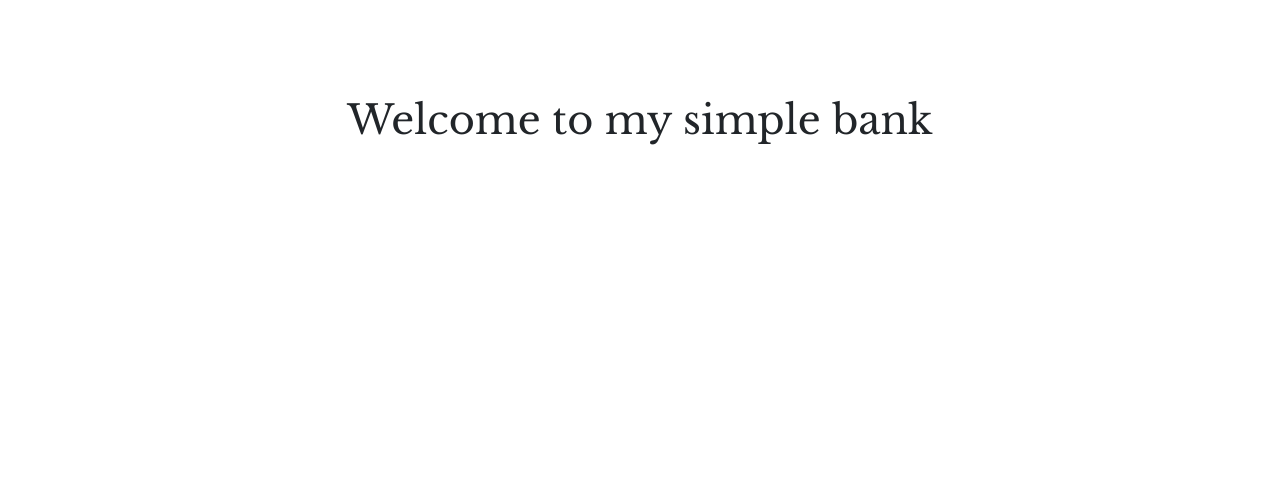
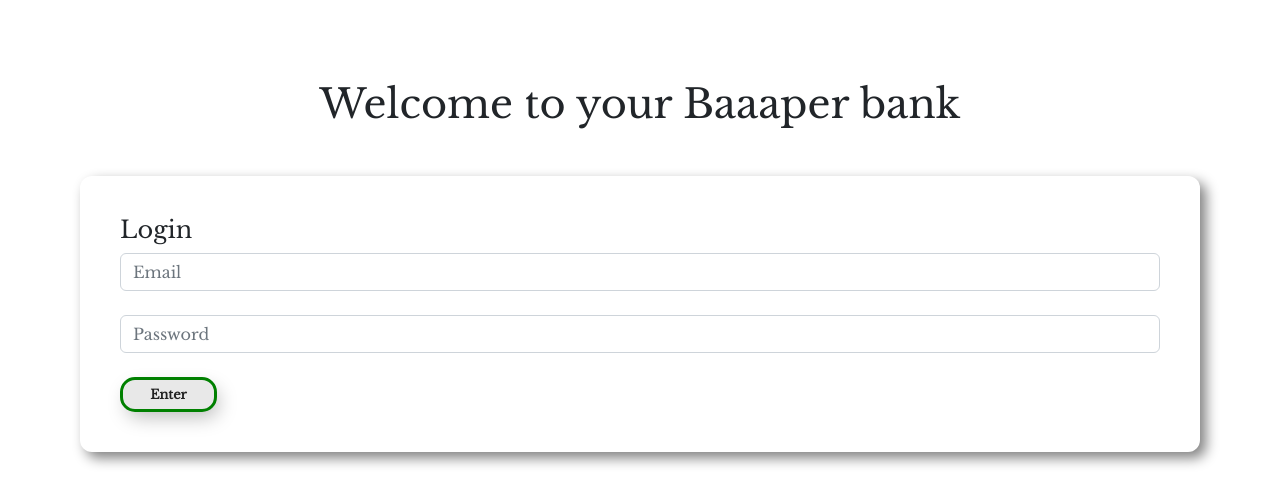
Before and after one commit to mi-araf/simple-bank-11, a plain HTML site: page index.html in a window 1280 px wide. Drawn offline with nearby package versions, Linux system fonts and the light colour scheme.

Commit message:
login done

```diff
--- a/index.html
+++ b/index.html
@@ -15,7 +15,15 @@
 </head>
 
 <body>
-    <h1 class="text-center">Welcome to my simple bank</h1>
+    <div>
+        <h1 class="text-center">Welcome to your Baaaper bank</h1>
+    </div>
+    <div class="submit-area">
+        <h4>Login</h4>
+        <input type="text" class="form-control" placeholder="Email"> <br>
+        <input type="password" class="form-control" placeholder="Password"> <br>
+        <button class="my-button">Enter</button>
+    </div>
 
 
     <!-- JavaScript Bundle with Popper -->
--- a/style.css
+++ b/style.css
@@ -3,6 +3,55 @@
 
 body {
     /* padding: 100px; */
-    padding: 6rem;
+    padding: 5rem;
     font-family: 'Libre Baskerville', serif;
 }
+
+.submit-area {
+    margin-top: 3rem;
+    padding: 2.5rem;
+    border-radius: 12px;
+    box-shadow: 6px 6px 13px gray;
+}
+
+
+/* .my-button */
+.my-button {
+    padding: 0.3rem 1.7rem;
+    /* border: unset; */
+    border-radius: 15px;
+    border: 3px solid green;
+    color: #212121;
+    z-index: 1;
+    background: #e8e8e8;
+    position: relative;
+    font-weight: 1000;
+    font-size: 0.8rem;
+    -webkit-box-shadow: 4px 8px 19px -3px rgba(0, 0, 0, 0.27);
+    box-shadow: 4px 8px 19px -3px rgba(0, 0, 0, 0.27);
+    transition: all 250ms;
+    overflow: hidden;
+}
+
+.my-button::before {
+    content: "";
+    position: absolute;
+    top: 0;
+    left: 0;
+    height: 100%;
+    width: 0;
+    border-radius: 15px;
+    background-color: #212121;
+    z-index: -1;
+    -webkit-box-shadow: 4px 8px 19px -3px rgba(0, 0, 0, 0.27);
+    box-shadow: 4px 8px 19px -3px rgba(0, 0, 0, 0.27);
+    transition: all 250ms
+}
+
+.my-button:hover {
+    color: #e8e8e8;
+}
+
+.my-button:hover::before {
+    width: 100%;
+}
```
